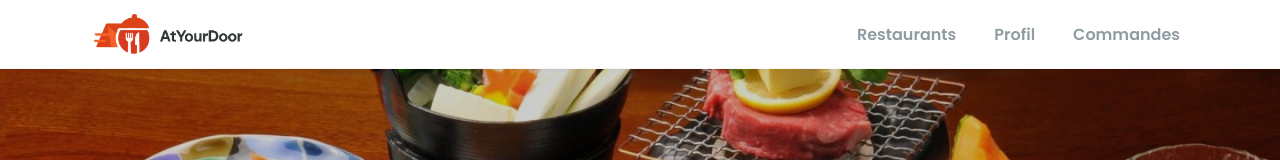
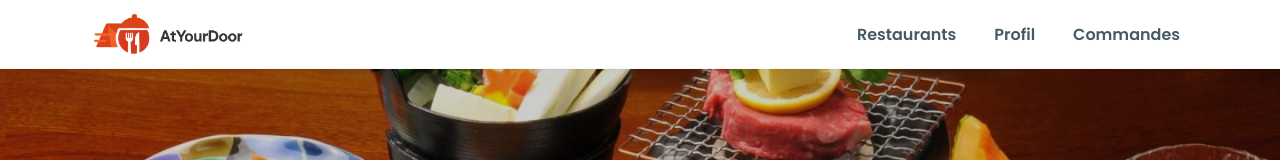
Before and after one commit to MaxOuvrard/AtYourDoor, a Nuxt app: page / in a window 1280 px wide. Shown: the top 160 px of the page. Built offline with nearby package versions, Linux system fonts and the light colour scheme.

Commit message:
[FIX] - Change color of label in header for accessibiity

```diff
--- a/app/components/header.vue
+++ b/app/components/header.vue
@@ -5,11 +5,11 @@
                 <img src="/images/Logo_header.png" alt="AtYourDoor" class="logo" />
             </NuxtLink>
 
-            <nav class="nav" role="navigation" aria-label="Main navigation">
-                <NuxtLink to="/restaurants" class="nav-link">Restaurants</NuxtLink>
-                <NuxtLink to="/profile" class="nav-link">Profil</NuxtLink>
-                <NuxtLink to="/commandes" class="nav-link">Commandes</NuxtLink>
-            </nav>
+                    <nav class="nav" role="navigation" aria-label="Main navigation">
+                        <NuxtLink to="/restaurants" class="nav-link">Restaurants</NuxtLink>
+                        <NuxtLink to="/profile" class="nav-link">Profil</NuxtLink>
+                        <NuxtLink to="/commandes" class="nav-link">Commandes</NuxtLink>
+                    </nav>
         </div>
     </header>
 </template>
@@ -49,12 +49,20 @@
     align-items: center;
 }
 .nav-link {
-    color: var(--muted, rgba(69,90,100,0.6));
+    /* Remonter le contraste en utilisant la variable --text plus foncée
+       (évite l'utilisation de la variante semi-transparente --muted qui baisse le contraste). */
+    color: var(--text, #0f172a);
     text-decoration: none;
     font-weight: 600;
     padding: 6px 10px;
     border-radius: 8px;
     transition: background .12s ease, color .12s ease, transform .08s ease;
+}
+.nav-link:focus-visible {
+    /* Visibilité clavier / accessibilité : outline net et offset. */
+    outline: 3px solid rgba(229,57,53,0.18); /* nuance tomate claire */
+    outline-offset: 3px;
+    border-radius: 8px;
 }
 .nav-link:hover {
     background: rgba(69,90,100,0.06);
```
